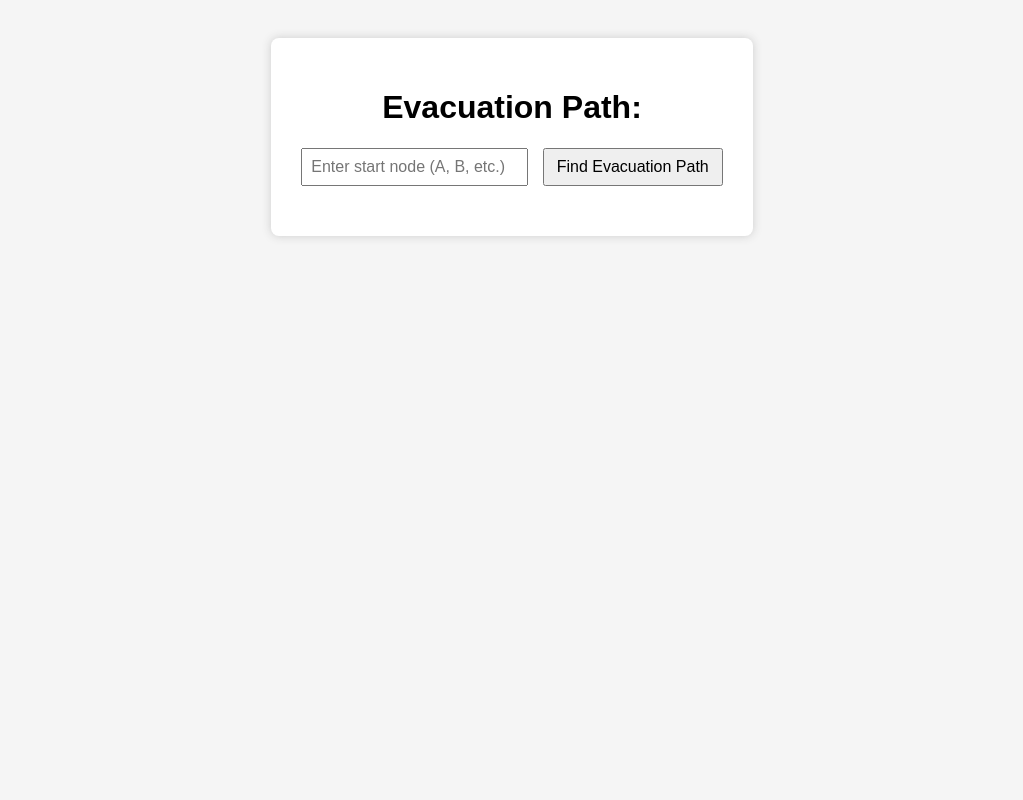
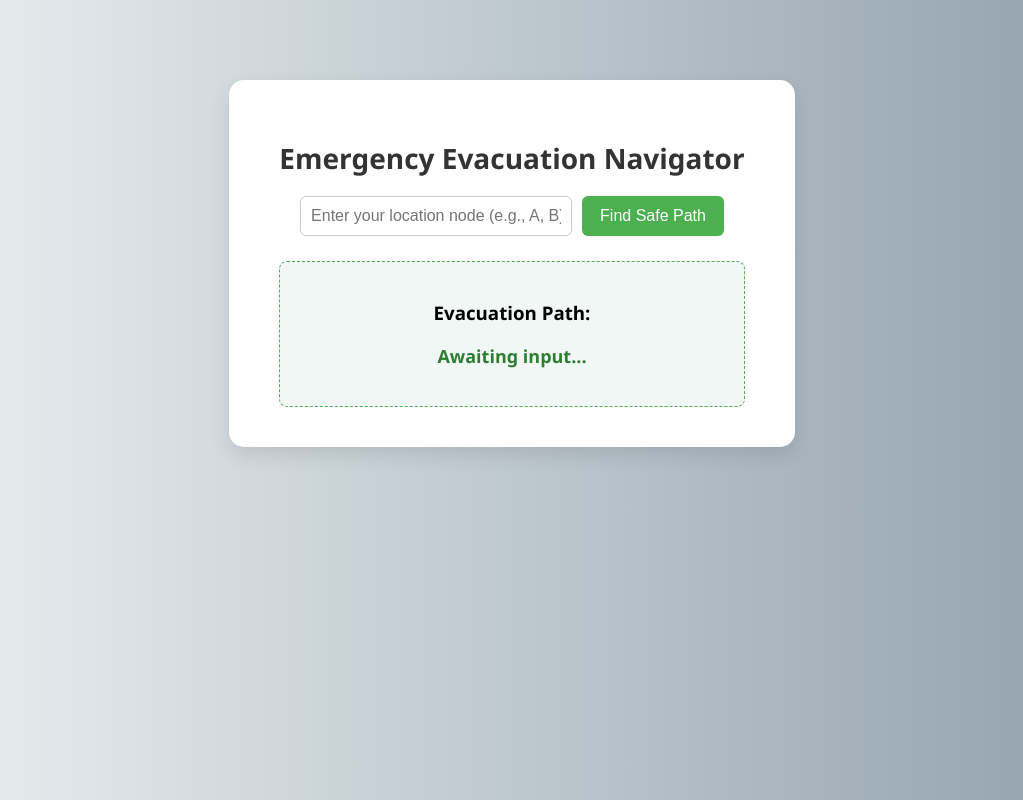
Before and after one commit to MoSahil147/AI-Project, a plain HTML site: page frontend/index.html in a window 1280 px wide. Shown: the whole page, without its empty margins (128-1151 px from the left). Drawn offline with Linux system fonts and the light colour scheme.

Commit message:
Frontend modified

```diff
--- a/frontend/index.html
+++ b/frontend/index.html
@@ -2,16 +2,24 @@
 <html lang="en">
 <head>
   <meta charset="UTF-8">
-  <title>AI Project - Evacuation Navigator</title>
+  <title>AI Project – Emergency Evacuation Navigator</title>
   <link rel="stylesheet" href="style.css">
 </head>
 <body>
   <div class="container">
-    <h1>Evacuation Path:</h1>
-    <input type="text" id="startNode" placeholder="Enter start node (A, B, etc.)">
-    <button id="findPathBtn">Find Evacuation Path</button>
-    <p id="pathOutput"></p>
+    <h1> Emergency Evacuation Navigator</h1>
+
+    <div class="form-section">
+      <input type="text" id="startNode" placeholder="Enter your location node (e.g., A, B)" />
+      <button id="findPathBtn">Find Safe Path</button>
+    </div>
+
+    <div class="result-box">
+      <h3>Evacuation Path:</h3>
+      <p id="pathOutput">Awaiting input...</p>
+    </div>
   </div>
+
   <script src="main.js"></script>
 </body>
 </html>
--- a/frontend/style.css
+++ b/frontend/style.css
@@ -1,31 +1,89 @@
+/* Reset and base styling */
 body {
-    font-family: Arial, sans-serif;
-    background-color: #f5f5f5;
-    text-align: center;
-    padding: 30px;
+  font-family: 'Segoe UI', Tahoma, Geneva, Verdana, sans-serif;
+  background: linear-gradient(to right, #eef2f3, #8e9eab);
+  margin: 0;
+  padding: 0;
+  display: flex;
+  flex-direction: column;
+  align-items: center;
+  min-height: 100vh;
 }
 
+/* Main container */
 .container {
-    background-color: white;
-    display: inline-block;
-    padding: 30px;
-    border-radius: 8px;
-    box-shadow: 0 0 10px #ccc;
+  background-color: #ffffff;
+  margin-top: 80px;
+  padding: 40px 50px;
+  border-radius: 15px;
+  box-shadow: 0 8px 20px rgba(0, 0, 0, 0.1);
+  text-align: center;
 }
 
-  input {
-    padding: 8px;
+/* Title */
+.container h1 {
+  font-size: 28px;
+  color: #333;
+}
+
+.subtitle {
+  color: #777;
+  margin-top: -10px;
+  margin-bottom: 30px;
+  font-size: 14px;
+}
+
+/* Input and Button */
+.form-section {
+  display: flex;
+  justify-content: center;
+  margin-bottom: 25px;
+}
+
+input[type="text"] {
+  padding: 10px;
   font-size: 16px;
+  width: 250px;
+  border-radius: 6px;
+  border: 1px solid #ccc;
   margin-right: 10px;
+  transition: 0.3s;
+}
+
+input[type="text"]:focus {
+  outline: none;
+  border-color: #4caf50;
+  box-shadow: 0 0 5px rgba(76, 175, 80, 0.4);
 }
 
 button {
-    padding: 8px 12px;
+  padding: 10px 18px;
   font-size: 16px;
+  color: white;
+  background-color: #4caf50;
+  border: none;
+  border-radius: 6px;
   cursor: pointer;
+  transition: background-color 0.3s;
+}
+
+button:hover {
+  background-color: #388e3c;
+}
+
+/* Result Output */
+.result-box {
+  margin-top: 20px;
+  padding: 20px;
+  background-color: #f0f7f4;
+  border: 1px dashed #4caf50;
+  border-radius: 8px;
+  min-height: 60px;
 }
 
 #pathOutput {
-    margin-top: 20px;
   font-weight: bold;
+  color: #2e7d32;
+  font-size: 18px;
+  margin-top: 8px;
 }
```
Also changed, not shown: 1 other file. Lines whose indentation alone changed are shown as unchanged.
